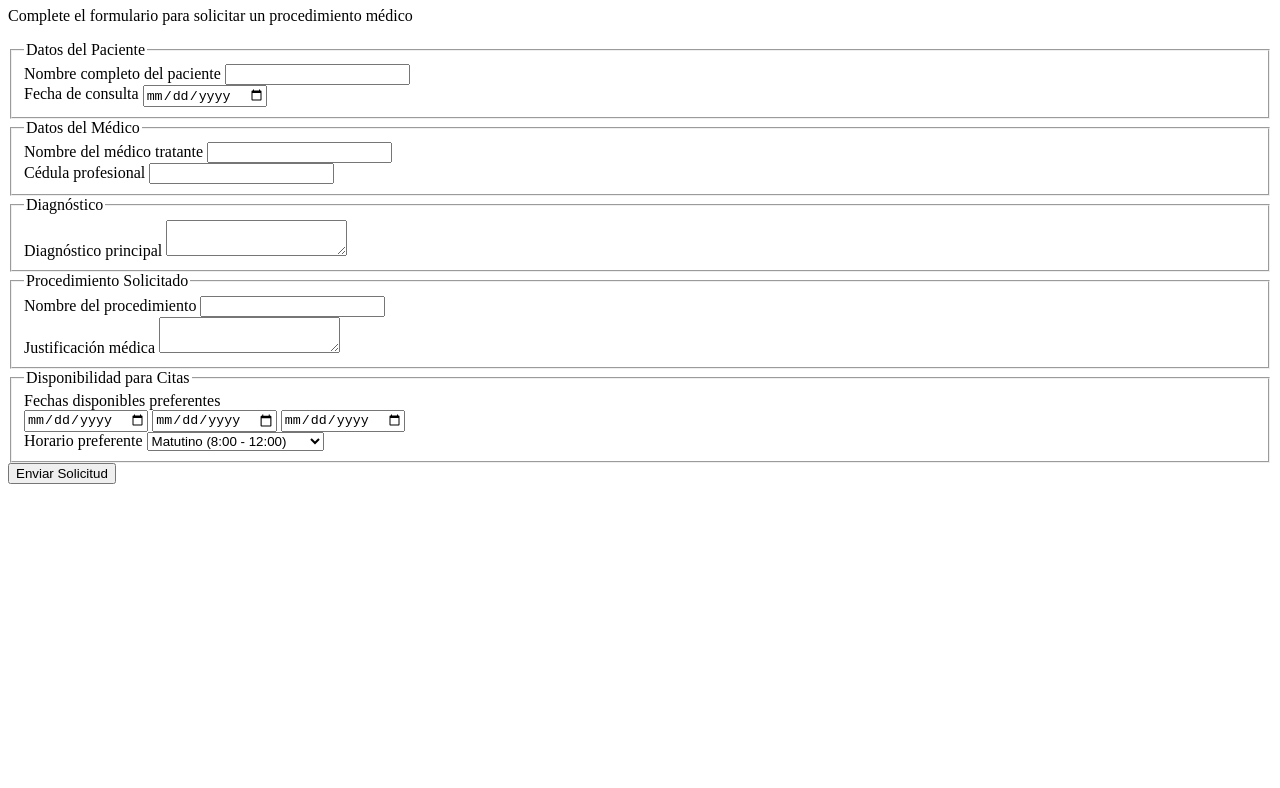
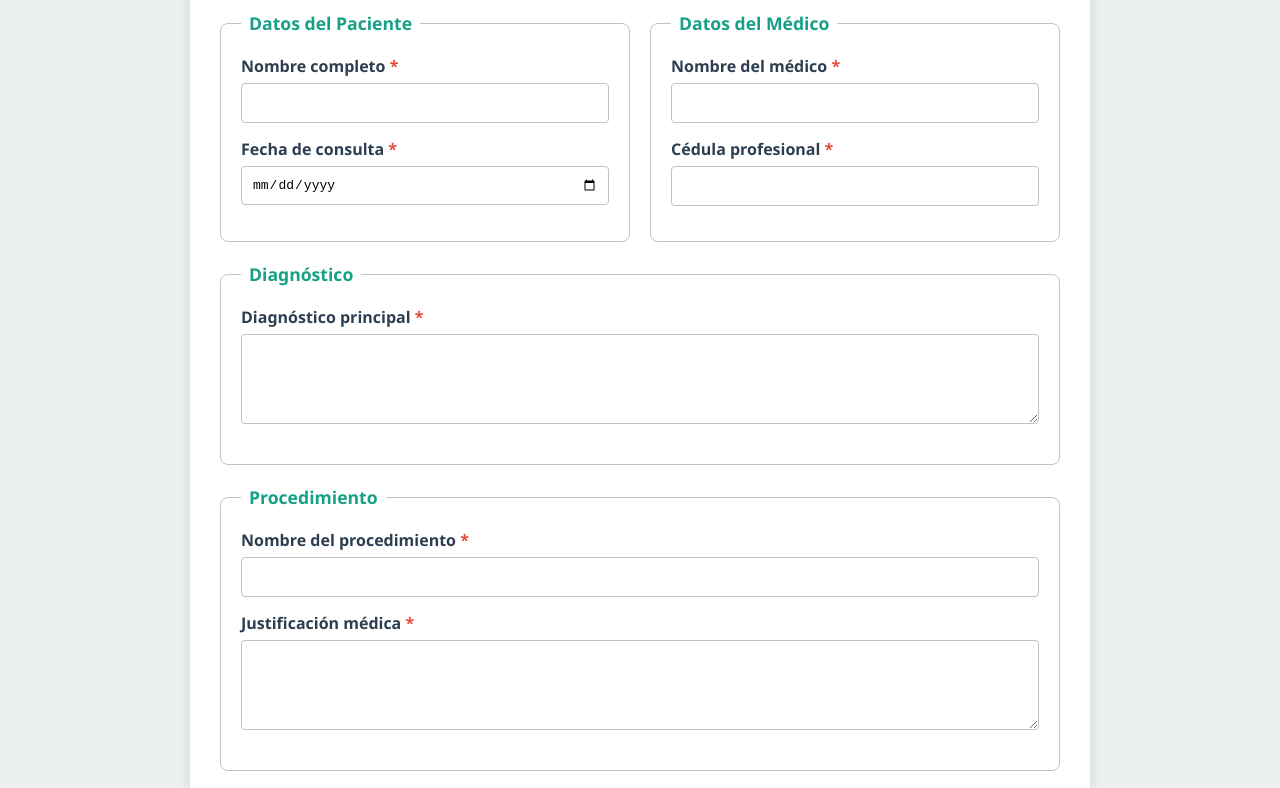
Before and after one commit to Karolgutierrez06/HIS2, a plain HTML site: page index.html in a window 1280 px wide. Shown: the part 135-923 px from the top of the page. Before the commit the page ends 800 px from the top, so only its background shows below. Drawn offline with Linux system fonts and the light colour scheme.

Commit message:
Update index.html

```diff
--- a/index.html
+++ b/index.html
@@ -1,51 +1,189 @@
 <!DOCTYPE html>
 <html lang="es">
 <head>
-    <meta charset="UTF-8">
-    <meta name="viewport" content="width=device-width, initial-scale=1.0">
-    <title>Solicitud de Procedimientos Médicos</title>
+  <meta charset="UTF-8" />
+  <meta name="viewport" content="width=device-width, initial-scale=1.0"/>
+  <title>Solicitud de Procedimiento Médico</title>
   <style>
-        /* Aquí va todo tu código CSS */
+    :root {
+      --primary-color: #1abc9c;
+      --secondary-color: #16a085;
+      --text-color: #2c3e50;
+      --background: #ecf0f1;
+      --border-color: #bdc3c7;
+      --danger-color: #e74c3c;
+    }
+
+    * {
+      box-sizing: border-box;
+      margin: 0;
+      padding: 0;
+    }
+
+    body {
+      font-family: 'Segoe UI', Tahoma, Geneva, Verdana, sans-serif;
+      background-color: var(--background);
+      color: var(--text-color);
+      display: flex;
+      align-items: center;
+      justify-content: center;
+      min-height: 100vh;
+      padding: 20px;
+    }
+
+    .container {
+      background: #fff;
+      max-width: 900px;
+      width: 100%;
+      padding: 30px;
+      border-radius: 10px;
+      box-shadow: 0 0 15px rgba(0,0,0,0.1);
+    }
+
+    header {
+      text-align: center;
+      margin-bottom: 25px;
+    }
+
+    h1 {
+      font-size: 1.8em;
+      color: var(--primary-color);
+      margin-bottom: 10px;
+    }
+
+    p {
+      color: var(--text-color);
+      font-size: 1em;
+    }
+
+    form {
+      display: grid;
+      grid-template-columns: 1fr 1fr;
+      gap: 20px;
+    }
+
+    fieldset {
+      border: 1px solid var(--border-color);
+      border-radius: 8px;
+      padding: 20px;
+      grid-column: span 1;
+    }
+
+    .full-width {
+      grid-column: span 2;
+    }
+
+    legend {
+      font-weight: bold;
+      color: var(--secondary-color);
+      font-size: 1.1em;
+      padding: 0 8px;
+    }
+
+    .form-group {
+      margin-bottom: 15px;
+    }
+
+    label {
+      display: block;
+      margin-bottom: 6px;
+      font-weight: 600;
+    }
+
+    .required-field::after {
+      content: " *";
+      color: var(--danger-color);
+    }
+
+    input[type="text"],
+    input[type="date"],
+    select,
+    textarea {
+      width: 100%;
+      padding: 10px;
+      border: 1px solid var(--border-color);
+      border-radius: 4px;
+      font-size: 1em;
+    }
+
+    textarea {
+      min-height: 90px;
+      resize: vertical;
+    }
+
+    .date-options {
+      display: grid;
+      grid-template-columns: repeat(3, 1fr);
+      gap: 10px;
+    }
+
+    .btn-submit {
+      background-color: var(--primary-color);
+      color: white;
+      border: none;
+      padding: 12px;
+      font-size: 1em;
+      font-weight: bold;
+      border-radius: 5px;
+      cursor: pointer;
+      transition: background-color 0.3s ease;
+      grid-column: span 2;
+    }
+
+    .btn-submit:hover {
+      background-color: var(--secondary-color);
+    }
+
+    @media (max-width: 768px) {
+      form {
+        grid-template-columns: 1fr;
+      }
+
+      fieldset, .full-width {
+        grid-column: span 1;
+      }
+
+      .date-options {
+        grid-template-columns: 1fr;
+      }
+    }
   </style>
 </head>
 <body>
   <div class="container">
     <header>
-            <img src="https://via.placeholder.com/150x50?text=Logo+Hospital" alt="Logo Hospital" class="logo">
       <h1>Solicitud de Procedimiento Médico</h1>
-            <p>Complete el formulario para solicitar un procedimiento médico</p>
+      <p>Por favor complete todos los campos requeridos.</p>
     </header>
 
     <form id="formSolicitudProcedimiento">
-            <!-- Sección Paciente -->
+      <!-- Datos del Paciente -->
       <fieldset>
         <legend>Datos del Paciente</legend>
         <div class="form-group">
-                    <label for="nombrePaciente" class="required-field">Nombre completo del paciente</label>
-                    <input type="text" id="nombrePaciente" required>
+          <label for="nombrePaciente" class="required-field">Nombre completo</label>
+          <input type="text" id="nombrePaciente" required />
         </div>
-
         <div class="form-group">
           <label for="fechaConsulta" class="required-field">Fecha de consulta</label>
-                    <input type="date" id="fechaConsulta" required>
+          <input type="date" id="fechaConsulta" required />
         </div>
       </fieldset>
 
-            <!-- Sección Médico -->
+      <!-- Datos del Médico -->
       <fieldset>
         <legend>Datos del Médico</legend>
         <div class="form-group">
-                    <label for="nombreMedico" class="required-field">Nombre del médico tratante</label>
-                    <input type="text" id="nombreMedico" required>
+          <label for="nombreMedico" class="required-field">Nombre del médico</label>
+          <input type="text" id="nombreMedico" required />
         </div>
-
         <div class="form-group">
           <label for="cedulaMedico" class="required-field">Cédula profesional</label>
-                    <input type="text" id="cedulaMedico" required>
+          <input type="text" id="cedulaMedico" required />
         </div>
       </fieldset>
 
-            <!-- Sección Diagnóstico -->
+      <!-- Diagnóstico -->
       <fieldset class="full-width">
         <legend>Diagnóstico</legend>
         <div class="form-group">
@@ -54,32 +192,30 @@
         </div>
       </fieldset>
 
-            <!-- Sección Procedimiento -->
+      <!-- Procedimiento -->
       <fieldset class="full-width">
-                <legend>Procedimiento Solicitado</legend>
+        <legend>Procedimiento</legend>
         <div class="form-group">
           <label for="procedimiento" class="required-field">Nombre del procedimiento</label>
-                    <input type="text" id="procedimiento" required>
+          <input type="text" id="procedimiento" required />
         </div>
-
         <div class="form-group">
           <label for="justificacion" class="required-field">Justificación médica</label>
           <textarea id="justificacion" required></textarea>
         </div>
       </fieldset>
 
-            <!-- Sección Citas -->
+      <!-- Disponibilidad -->
       <fieldset class="full-width">
-                <legend>Disponibilidad para Citas</legend>
+        <legend>Disponibilidad</legend>
         <div class="form-group">
-                    <label>Fechas disponibles preferentes</label>
+          <label>Fechas preferidas</label>
           <div class="date-options">
-                        <input type="date" id="fechaOpcion1">
-                        <input type="date" id="fechaOpcion2">
-                        <input type="date" id="fechaOpcion3">
+            <input type="date" id="fechaOpcion1" />
+            <input type="date" id="fechaOpcion2" />
+            <input type="date" id="fechaOpcion3" />
           </div>
         </div>
-
         <div class="form-group">
           <label for="horarioPreferente">Horario preferente</label>
           <select id="horarioPreferente">
```
Lines whose indentation alone changed are shown as unchanged.
